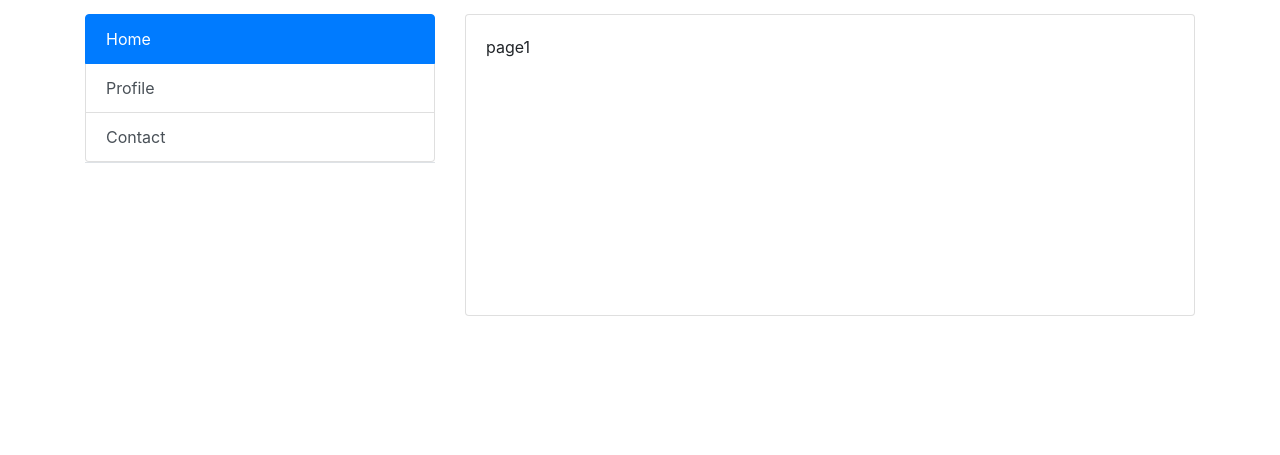
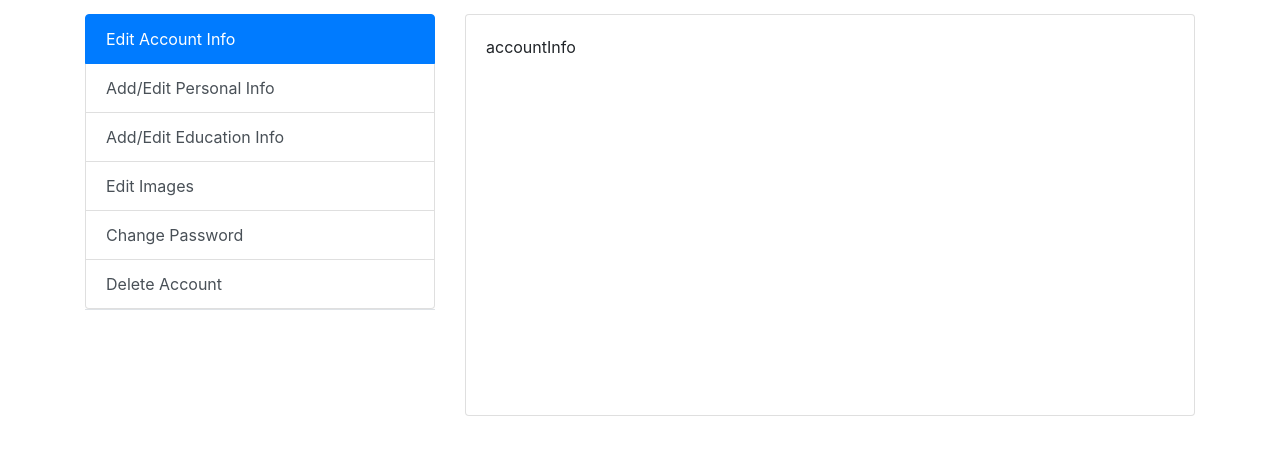
Before and after one commit to Assister2/ChatBook, a PHP site: page /settings.php in a window 1280 px wide. Shown: the part 56-511 px from the top of the page. Run offline with PHP 8.4, Linux system fonts and the light colour scheme; a user stored in the database is signed in; data comes from the database, SQL or seed files in the repository; some libraries are stand-ins or nearby versions.

Commit message:
Update settings.php

```diff
--- a/settings.php
+++ b/settings.php
@@ -10,9 +10,12 @@
 			<div class="col-md-4">
 				<div class="list-group ">
 				  <div class="nav nav-tabs" id="nav-tab" role="tablist">
-				    <a class="list-group-item list-group-item-action active" id="nav-home-tab" data-toggle="tab" href="#nav-home" role="tab" aria-controls="nav-home" aria-selected="true">Home</a>
-				    <a class="list-group-item list-group-item-action" id="nav-profile-tab" data-toggle="tab" href="#nav-profile" role="tab" aria-controls="nav-profile" aria-selected="false">Profile</a>
-				    <a class="list-group-item list-group-item-action" id="nav-contact-tab" data-toggle="tab" href="#nav-contact" role="tab" aria-controls="nav-contact" aria-selected="false">Contact</a>
+				    <a class="list-group-item list-group-item-action active" id="accountInfo-item" data-toggle="tab" href="#accountInfo" role="tab" aria-controls="accountInfo" aria-selected="true">Edit Account Info</a>
+				    <a class="list-group-item list-group-item-action" id="personalInfo-item" data-toggle="tab" href="#personalInfo" role="tab" aria-controls="personalInfo" aria-selected="false">Add/Edit Personal Info</a>
+				    <a class="list-group-item list-group-item-action" id="educationInfo-item" data-toggle="tab" href="#educationInfo" role="tab" aria-controls="educationInfo" aria-selected="false">Add/Edit Education Info</a>
+				    <a class="list-group-item list-group-item-action" id="uploadPics-item" data-toggle="tab" href="#uploadPics" role="tab" aria-controls="uploadPics" aria-selected="false">Edit Images</a>
+				    <a class="list-group-item list-group-item-action" id="changePassword-item" data-toggle="tab" href="#changePassword" role="tab" aria-controls="changePassword" aria-selected="false">Change Password</a>
+				    <a class="list-group-item list-group-item-action" id="deleteAccount-item" data-toggle="tab" href="#deleteAccount" role="tab" aria-controls="deleteAccount" aria-selected="false">Delete Account</a>
 				  </div>
           <br>
         </div>
@@ -26,7 +29,7 @@
 		margin-bottom: 5px;
 	}
 	.card-body{
-		min-height: 300px;
+		min-height: 400px;
 	}
 </style>
 
@@ -35,9 +38,53 @@
 					<div class="row">
 			      <div class="card-body">
 							<div class="tab-content" id="nav-tabContent">
-							  <div class="tab-pane fade show active" id="nav-home" role="tabpanel" aria-labelledby="nav-home-tab">page1</div>
-							  <div class="tab-pane fade" id="nav-profile" role="tabpanel" aria-labelledby="nav-profile-tab">page2</div>
-							  <div class="tab-pane fade" id="nav-contact" role="tabpanel" aria-labelledby="nav-contact-tab">page3</div>
+							  <div class="tab-pane fade show active" id="accountInfo" role="tabpanel" aria-labelledby="nav-home-tab">accountInfo</div>
+							  <div class="tab-pane fade" id="personalInfo" role="tabpanel" aria-labelledby="nav-profile-tab">personalInfo</div>
+							  <div class="tab-pane fade" id="educationInfo" role="tabpanel" aria-labelledby="nav-contact-tab">educationInfo</div>
+							  <div class="tab-pane fade" id="uploadPics" role="tabpanel" aria-labelledby="nav-profile-tab">uploadPics</div>
+
+							  <div class="tab-pane fade" id="changePassword" role="tabpanel" aria-labelledby="nav-home-tab">
+							  	<div class="row">
+		                <div class="col-md-12">
+		                  <h4>Change Password</h4>
+		                  <hr>
+		                  <form>
+                        <div class="form-group row">
+                          <label for="username" class="col-4 col-form-label">Password</label>
+                          <div class="col-8">
+                            <input id="username" name="username" placeholder="Password" class="form-control here" required="required" type="text">
+                          </div>
+                        </div>
+                        <div class="form-group row">
+                          <label for="name" class="col-4 col-form-label">New Password</label>
+                          <div class="col-8">
+                            <input id="name" name="name" placeholder="New Password" class="form-control here" type="text">
+                          </div>
+                        </div>
+                        <div class="form-group row">
+                          <label for="lastname" class="col-4 col-form-label">Confirm Password</label>
+                          <div class="col-8">
+                            <input id="lastname" name="lastname" placeholder="Confirm Password" class="form-control here" type="text">
+                          </div>
+                        </div>
+                        <div class="form-group row">
+                          <div class="offset-4 col-8">
+                            <button name="submit" type="submit" class="btn btn-primary">Save</button>
+                          </div>
+                        </div>
+                      </form>
+		                </div>
+			            </div>
+							  </div>
+
+							  <div class="tab-pane fade" id="deleteAccount" role="tabpanel" aria-labelledby="nav-contact-tab">
+							  	<div class="text-danger">Do yo want to remove your account?</div>
+					        <div class="form-group row float-right" style="margin-right: 10px;">
+								    <button class="btn btn-danger" id='yesDeleteAccount'>Delete Account</button>
+								  </div><br/><br/>
+								  <p>After deleting your account, you won't have any kind of access to it. Also, no one can see your profile.</p>
+							  </div>
+
 							</div>
 			      </div>
 				  </div>
@@ -49,19 +96,6 @@
 </html>
 
 <script>
-	/*
-	<div class="row">
-				  	<button class="btn btn-default btn-block float-left deleteAccount" type="button" data-toggle="collapse" data-target="#deleteAccount" aria-expanded="false" aria-controls="deleteAccount" style="border-radius:0px;text-align: left;"><i class="fa fa-trash"></i>&nbsp;deleteAccount</button>
-					  <div class="collapse multi-collapse new-container" id="deleteAccount">
-				      <div class="card-body">
-				        <div class="text-danger">Do yo want to remove your account?</div>
-				        <div class="form-group row float-right">
-							    <button class="btn btn-danger" id='yesDeleteAccount'>Yes</button>
-							  </div>
-				      </div>
-				    </div>
-				  </div>
-	*/
 	$('#yesDeleteAccount').click(function(){
 		bootbox.confirm({
 	  	message: "Are you sure?",
```
